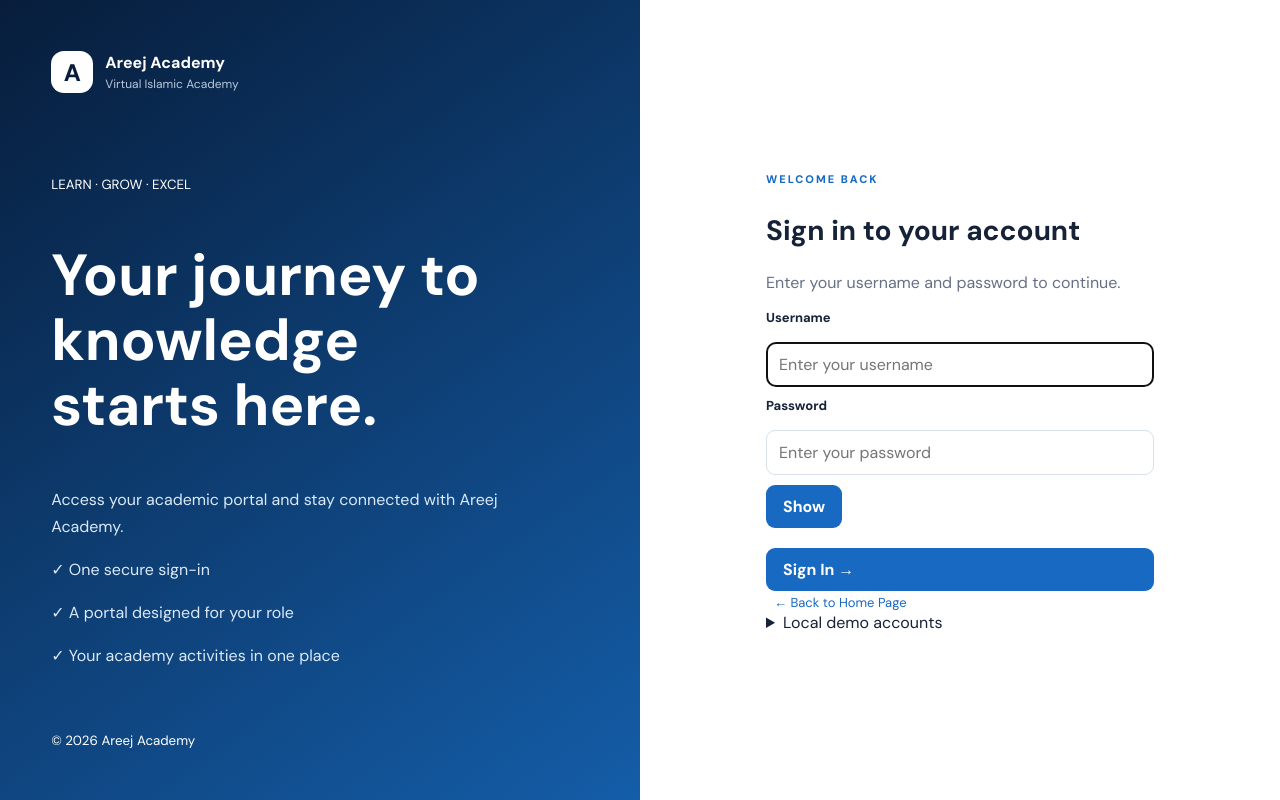
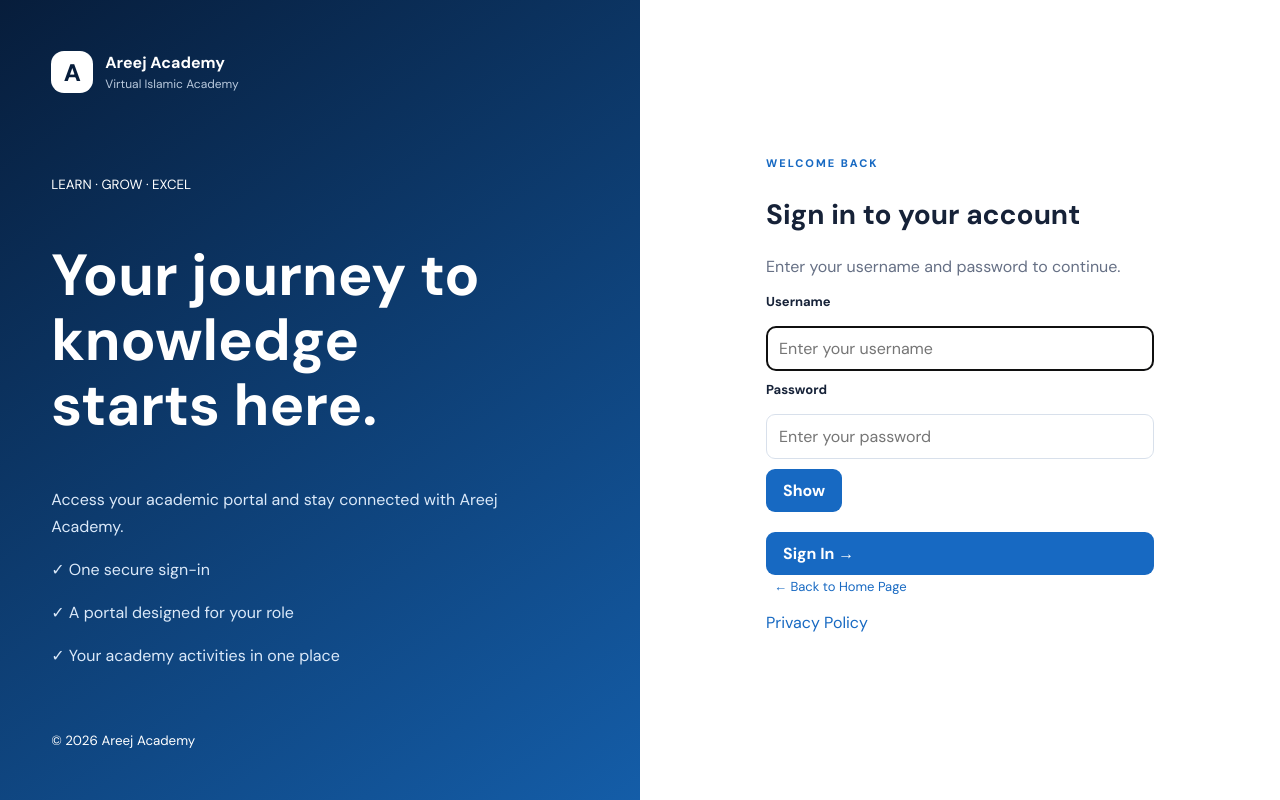
Before and after one commit to fadilu439/areej-virtual-islamic-academy, a Flask app: page /login in a window 1280 px wide. Run offline with Flask 3, Linux system fonts and the light colour scheme.

Commit message:
Remove publicly displayed demo credentials

```diff
--- a/templates/login.html
+++ b/templates/login.html
@@ -1,3 +1,3 @@
 <!doctype html><html lang="en"><head><meta charset="utf-8"><meta name="viewport" content="width=device-width, initial-scale=1"><title>Sign In | Areej Academy</title><link href="https://fonts.googleapis.com/css2?family=DM+Sans:wght@400;500;600;700;800&display=swap" rel="stylesheet"><link rel="stylesheet" href="{{ url_for('static',filename='css/style.css') }}"></head>
 <body class="login-body"><main class="login-layout"><section class="login-art"><a class="brand" href="{{ url_for('login') }}"><span class="logo">A</span><span><b>Areej Academy</b><small>Virtual Islamic Academy</small></span></a><div class="pitch"><small>LEARN · GROW · EXCEL</small><h1>Your journey to knowledge starts here.</h1><p>Access your academic portal and stay connected with Areej Academy.</p><p>✓ One secure sign-in</p><p>✓ A portal designed for your role</p><p>✓ Your academy activities in one place</p></div><small>© 2026 Areej Academy</small></section><section class="login-side"><div class="login-box"><span class="eyebrow">WELCOME BACK</span><h2>Sign in to your account</h2><p class="muted">Enter your username and password to continue.</p>{% with msgs=get_flashed_messages(with_categories=true) %}{% for category,msg in msgs %}<div class="flash {{ category }}">{{ msg }}</div>{% endfor %}{% endwith %}
-<form method="post"><input type="hidden" name="csrf_token" value="{{ csrf_token }}"><label for="username">Username</label><input id="username" name="username" autocomplete="username" placeholder="Enter your username" required autofocus><label for="password">Password</label><div class="password"><input id="password" type="password" name="password" autocomplete="current-password" placeholder="Enter your password" required><button type="button" id="togglePassword">Show</button></div><button class="btn primary full" type="submit">Sign In →</button></form><a class="back-home" href="{{ url_for('index') }}">← Back to Home Page</a><details><summary>Local demo accounts</summary><p>Admin: admin / Admin123!</p><p>Staff: staff / Staff123!</p><p>Student: student / Student123!</p><p>Parent: parent / Parent123!</p><small>Local testing only.</small></details></div></section></main><script src="{{ url_for('static',filename='js/script.js') }}"></script></body></html>
+<form method="post"><input type="hidden" name="csrf_token" value="{{ csrf_token }}"><label for="username">Username</label><input id="username" name="username" autocomplete="username" placeholder="Enter your username" required autofocus><label for="password">Password</label><div class="password"><input id="password" type="password" name="password" autocomplete="current-password" placeholder="Enter your password" required><button type="button" id="togglePassword">Show</button></div><button class="btn primary full" type="submit">Sign In →</button></form><a class="back-home" href="{{ url_for('index') }}">← Back to Home Page</a><p class="privacy-note"><a href="{{ url_for('privacy_policy') }}">Privacy Policy</a></p></div></section></main><script src="{{ url_for('static',filename='js/script.js') }}"></script></body></html>
```
